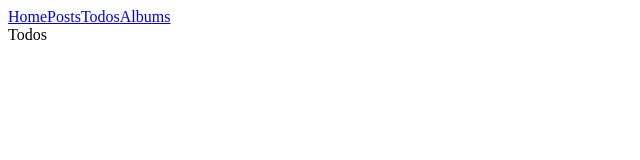
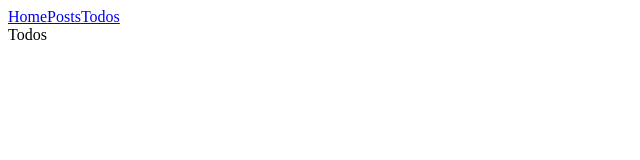
Before and after one commit to rnkoaa/nextjs-jsonserver, a Next.js app: page /todos in a window 1280 px wide. Shown: the top 160 px of the page, without its empty margins (0-640 px from the left). Built offline with nearby package versions, Linux system fonts and the light colour scheme.

Commit message:
typescript notes

```diff
--- a/app/layout.tsx
+++ b/app/layout.tsx
@@ -1,13 +1,13 @@
-import Link from "next/link";
-import NavLink from "./nav-link"
+// import Link from "next/link";
+// import NavLink from "./nav-link"
 
-/*            <Link href="/">Home</Link>
-            <Link href="/posts">Posts</Link>
-            <Link href="/todos">Todos</Link>
-            <Link href="/albums">Albums</Link>
-            */
+import NavLink from "./nav-link";
 
-export default function RootLayout({ children}: {children: React.ReactNode}) {
+export default function RootLayout({
+  children,
+}: {
+  children: React.ReactNode;
+}) {
   return (
     <html>
       <head>
@@ -19,7 +19,7 @@ export default function RootLayout({ children}: {children: React.ReactNode}) {
             <NavLink href="/">Home</NavLink>
             <NavLink href="/posts">Posts</NavLink>
             <NavLink href="/todos">Todos</NavLink>
-            <NavLink href="/albums">Albums</NavLink>
+             {/*  <NavLink href="/albums">Albums</NavLink>*/}
           </nav>
         </header>
 
--- a/app/nav-link.tsx
+++ b/app/nav-link.tsx
@@ -1,19 +1,26 @@
-import Link from "next/link"
-// import { useSelectedLayoutSegment } from "next/navigation"
+"use client";
 
-export default function NavLink({ href, children}: {href: string, children: React.ReactNode}) {
+import Link from "next/link";
+import {  useSelectedLayoutSegments } from "next/navigation";
 
+export default function NavLink({
+  href,
+  children,
+}: {
+  href: string;
+  children: React.ReactNode;
+}) {
+  let segments : string[] = useSelectedLayoutSegments();
+  const active = href === `/${segments.length ? segments[0]: ""}`
+
+
+  // const active = href === `/${segment}`;
+  console.log({href, segments, active})
+
+  // console.log(`Href ${href}, active ${active}, segment ${segment}`);
   return (
-    <Link href={href}>{children}</Link>
-  )
-
-  {/* let segment = useSelectedLayoutSegment() */}
-
-  {/* let active = href === `/${segment}` */}
-
-  {/* console.log(active) */}
-
-  {/* return <Link href={href}> */}
-  {/*   {children} */}
-  {/* </Link> */}
+    <Link className={active ? "underline" : ""} href={href}>
+      {children}
+    </Link>
+  );
 }
--- a/app/posts/page.js
+++ /dev/null
@@ -1,6 +0,0 @@
-
-const Page = () => {
-  return <div>Posts</div>
-}
-
-export default Page
--- a/app/todos/page.js
+++ b/app/todos/page.js
@@ -1,3 +1,7 @@
+// interface Todo {
+
+// }
+
 const Page = () => {
   return <div>Todos</div>
 }
```
Also changed, not shown: app/posts/page.tsx (added, +28 -0 lines).
